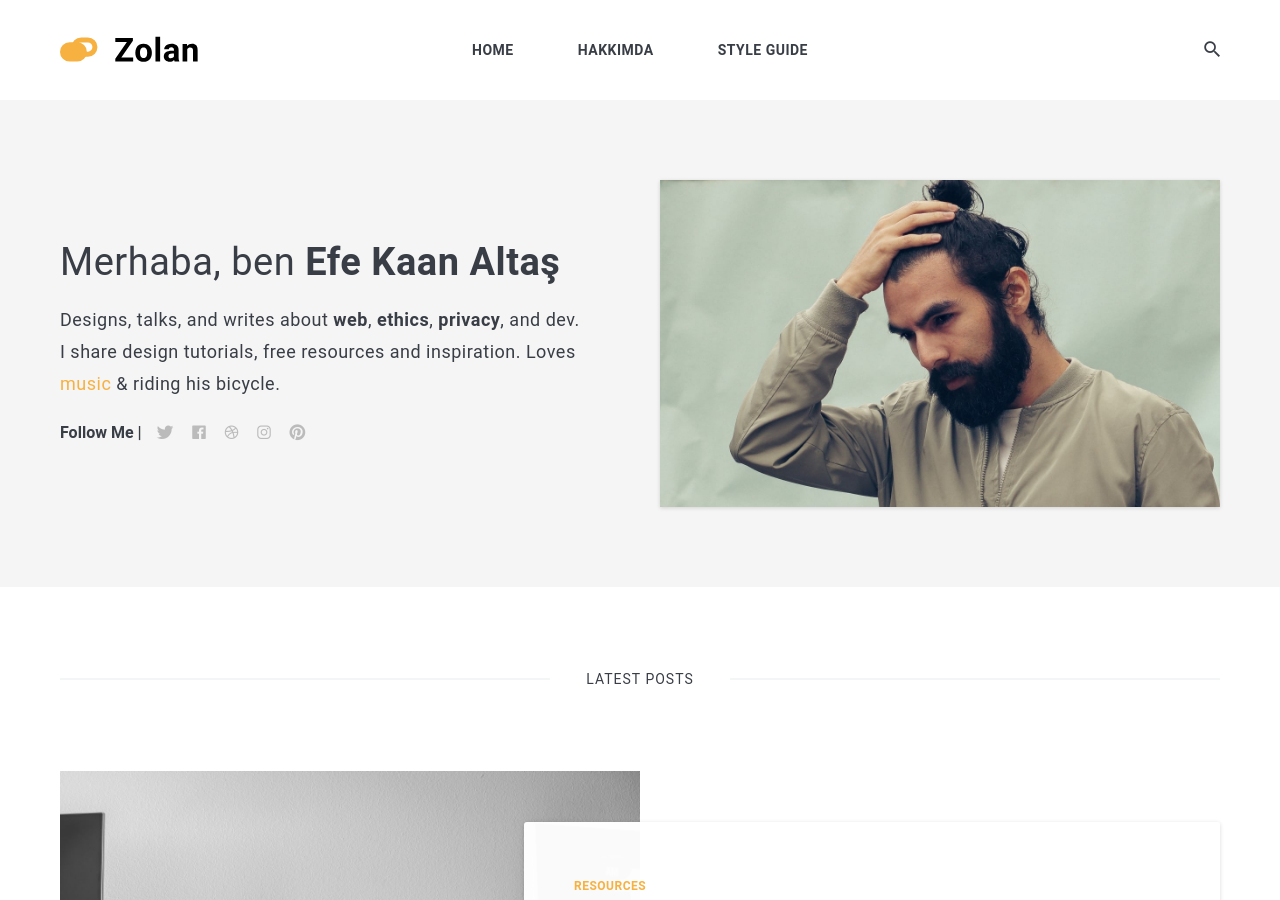
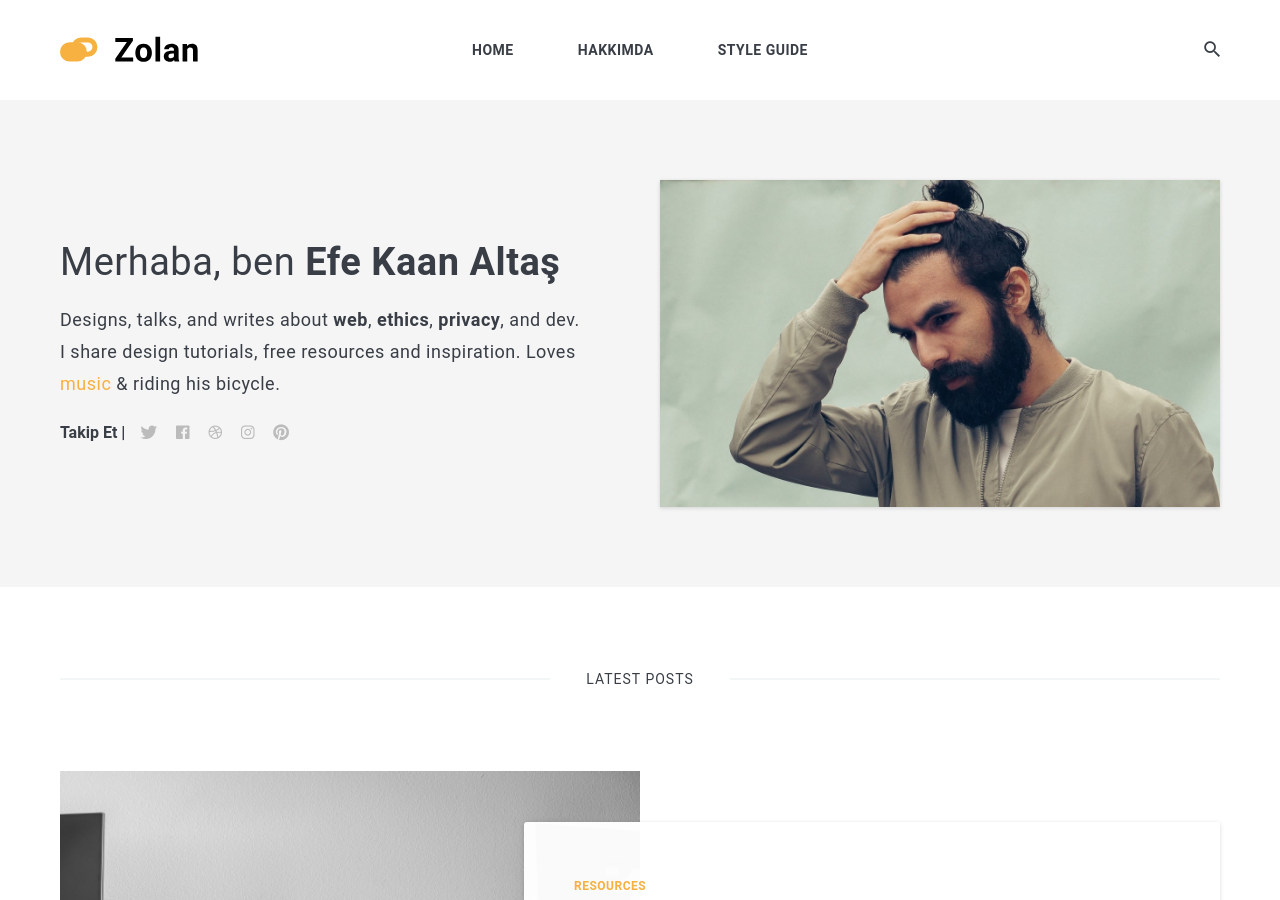
Before and after one commit to efekaanaltas/blog, a Jekyll site: the page built from index.html, in a window 1280 px wide and 900 px high. Built offline with Jekyll 4.4.1, drawn with Linux system fonts in a browser that asks for light colours; nearby versions of some CDN libraries; the list of posts is cut into pages by our own code.

Commit message:
Localized

```diff
--- a/_includes/hero.html
+++ b/_includes/hero.html
@@ -7,7 +7,7 @@
           <h1 class="hero__title">{{ site.data.settings.author.say-hello }}</h1>
           <p class="hero__subtitle">{{ site.data.settings.author.bio }}</p>
           <div class="hero__social">
-            <span class="hero__social-title">Follow Me |</span>
+            <span class="hero__social-title">Takip Et |</span>
             {% include contact-link.html %}
           </div>
         </div>
```
